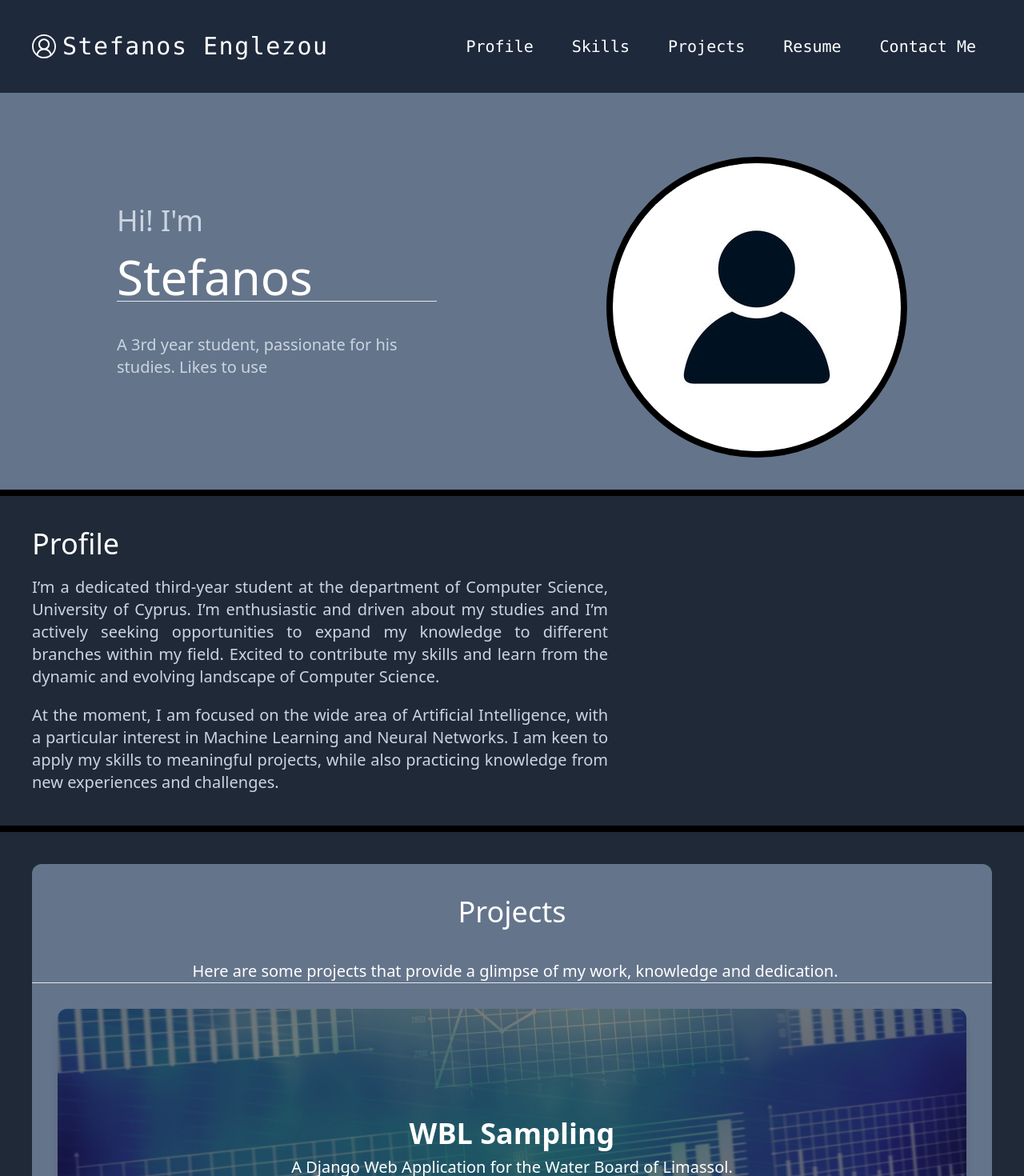
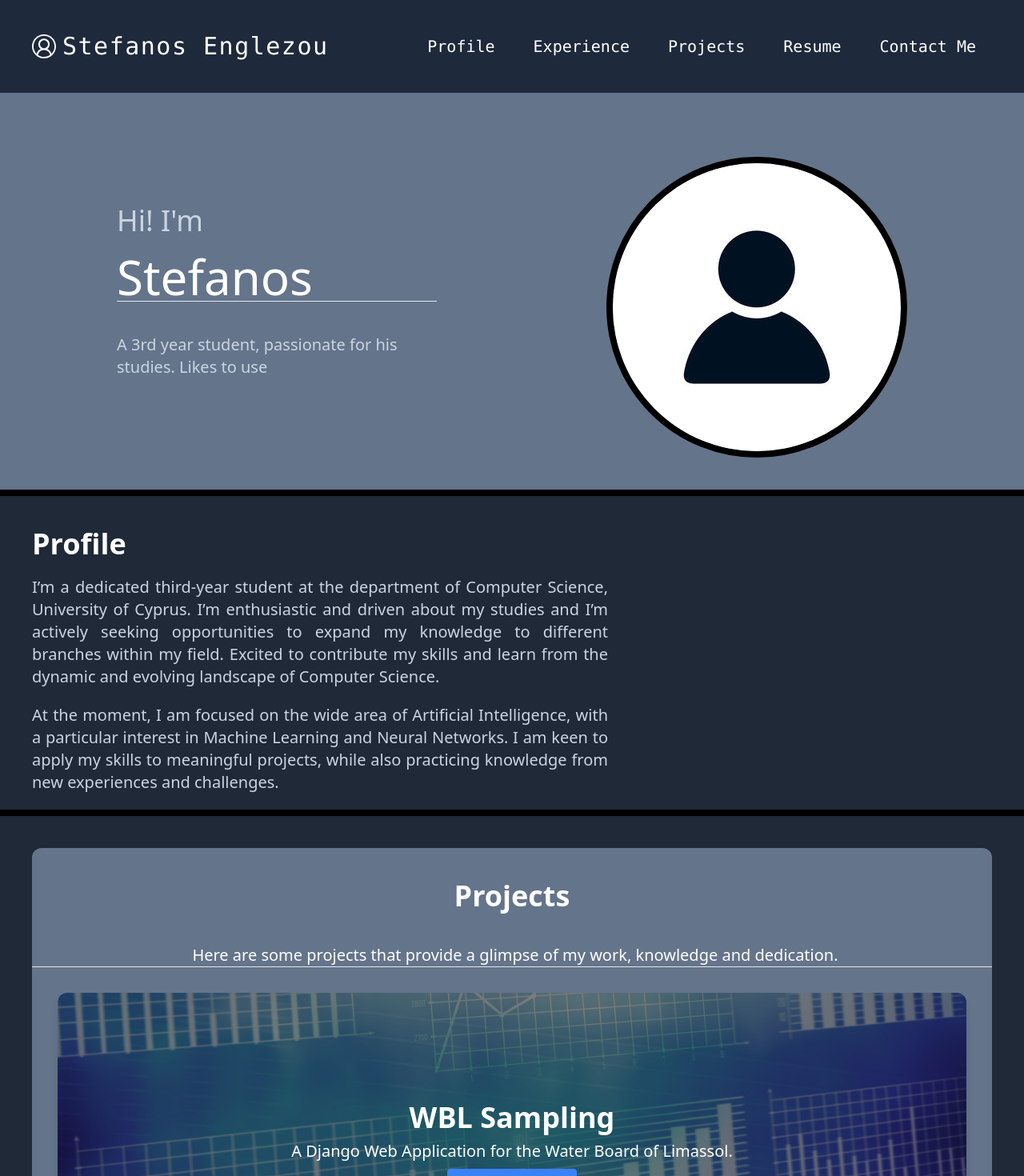
Before and after one commit to seggle01/portfolio, a React (Vite) app in the folder portfolio/: page / in a window 1280 px wide. Shown: the top 1470 px of the page at 80% size. Built offline with nearby package versions, Linux system fonts and the light colour scheme.

Commit message:
Chnages to titles  and tags

```diff
--- a/portfolio/package.json
+++ b/portfolio/package.json
@@ -10,10 +10,12 @@
     "preview": "vite preview"
   },
   "dependencies": {
+    "@emailjs/browser": "^4.4.1",
     "framer-motion": "^11.16.1",
     "react": "^18.3.1",
     "react-dom": "^18.3.1",
-    "react-icons": "^5.4.0"
+    "react-icons": "^5.4.0",
+    "react-intersection-observer": "^9.15.0"
   },
   "devDependencies": {
     "@eslint/js": "^9.17.0",
--- a/portfolio/src/components/NavigationBar/nav.jsx
+++ b/portfolio/src/components/NavigationBar/nav.jsx
@@ -28,15 +28,15 @@ const  nav = () =>{
 
             <div className='space-x-4'>
                 <div className='hidden ssm:hidden lg:block space-x-2'>
-                    <a href="#" className="font-mono text-white hover:bg-slate-400
+                    <a href="#profile" className="font-mono text-white hover:bg-slate-400 hover:underline
                     rounded-full px-5 py-2 text-xl">Profile</a>
-                    <a href="#" className="font-mono text-white hover:bg-slate-400
-                    rounded-full px-5 py-2 text-xl">Skills</a>
-                    <a href="#" className="font-mono text-white hover:bg-slate-400
+                    <a href="#experience" className="font-mono text-white hover:bg-slate-400 hover:underline
+                    rounded-full px-5 py-2 text-xl">Experience</a>
+                    <a href="#projects" className="font-mono text-white hover:bg-slate-400 hover:underline
                     rounded-full px-5 py-2 text-xl">Projects</a>
-                    <a href="#" className="font-mono text-white hover:bg-slate-400
+                    <a href="#resume" className="font-mono text-white hover:bg-slate-400 hover:underline
                     rounded-full px-5 py-2 text-xl">Resume</a>
-                    <a href="#" className="font-mono text-white hover:bg-slate-400
+                    <a href="#contact" className="font-mono text-white hover:bg-slate-400 hover:underline
                     rounded-full px-5 py-2 text-xl whitespace-nowrap">Contact Me</a>
                 </div>
                 <div className='lg:hidden ssm:block'>
@@ -51,11 +51,11 @@ const  nav = () =>{
             {toggle ? (
                 <div className='flex justify-between ml-10'>
                     <ul>
-                        <li className='text-white text-xl mb-2' >Profile</li>
-                        <li className='text-white text-xl mb-2'>Skills</li>
-                        <li className='text-white text-xl mb-2'>Projects</li>
-                        <li className='text-white text-xl mb-2'>Resume</li>
-                        <li className='text-white text-xl mb-6'>Contact Me</li>
+                        <li className='text-white text-xl mb-2 hover:underline' >Profile</li>
+                        <li className='text-white text-xl mb-2 hover:underline'>Experience</li>
+                        <li className='text-white text-xl mb-2 hover:underline'>Projects</li>
+                        <li className='text-white text-xl mb-2 hover:underline'>Resume</li>
+                        <li className='text-white text-xl mb-6 hover:underline'>Contact Me</li>
                     </ul>
                 </div>
 
--- a/portfolio/src/components/Profile/profile.jsx
+++ b/portfolio/src/components/Profile/profile.jsx
@@ -5,9 +5,9 @@ const profile = () => {
 
     return (
         <>
-            <section className="flex flex-col lg:flex-row p-10 space-y-10 text-white">
+            <section id="profile" className="flex flex-col lg:flex-row pt-10 pb-5 px-10 space-y-10 text-white">
                 <div>
-                    <h1 className="text-4xl text-white font-sans">Profile</h1>
+                    <h1 className="text-4xl text-white font-sans font-semibold">Profile</h1>
                     <p className="text-xl text-slate-300 font-sans mt-5 lg:w-3/5 text-justify">
                         I’m a dedicated third-year student at the department of Computer Science,
                         University of Cyprus. I’m enthusiastic and driven about my studies and
--- a/portfolio/src/components/Project/project.jsx
+++ b/portfolio/src/components/Project/project.jsx
@@ -29,7 +29,7 @@ const slides = [
         title: 'Battleships Game',
         description: 'A libGDX game for the classic game of Battleships.',
         fullDescription: 'A personal project currently in progress, that uses the popular Java game development framework libGDX. Assets were created by myself using programs like Asesprite and Piskel.',
-        tags: 'libgdx,java,UI'
+        tags: 'LibGDX,Java,UI'
     },
     {
         image: Project4,
@@ -50,9 +50,9 @@ const slides = [
 const  project = () =>{
     return (
         <>
-        <div className="bg-slate-500 m-10 rounded-xl">
+        <div id="projects" className="bg-slate-500 m-10 rounded-xl">
                 <div className="grid justify-items-center m-10">
-                    <h1 className="text-4xl text-white mt-10">Projects</h1>
+                    <h1 className="text-4xl text-white mt-10 font-sans font-semibold">Projects</h1>
                 </div>
                 <div className="flex items-center justify-center">
                     <p className="text-xl text-white ml-2">
--- a/portfolio/src/components/SlideShow/slideshow.jsx
+++ b/portfolio/src/components/SlideShow/slideshow.jsx
@@ -23,7 +23,7 @@ function SlideShow({ slides }) {
     }
 
     const tagColors = {
-        libgdx : "bg-red-700",
+        LibGDX : "bg-red-700",
         Javascript : "bg-yellow-500",
         Django: "bg-green-800",
         Python: "bg-blue-600",
@@ -39,7 +39,7 @@ function SlideShow({ slides }) {
     };
 
     const textColors = {
-        java: 'text-yellow-300',
+        Java: 'text-yellow-300',
         "Html/Css": "text-gray-600",
         Javascript: "text-black",
         UI : "text-black",
```
Also changed, not shown: 1 other file (tests, documents, lock files or other folders).
